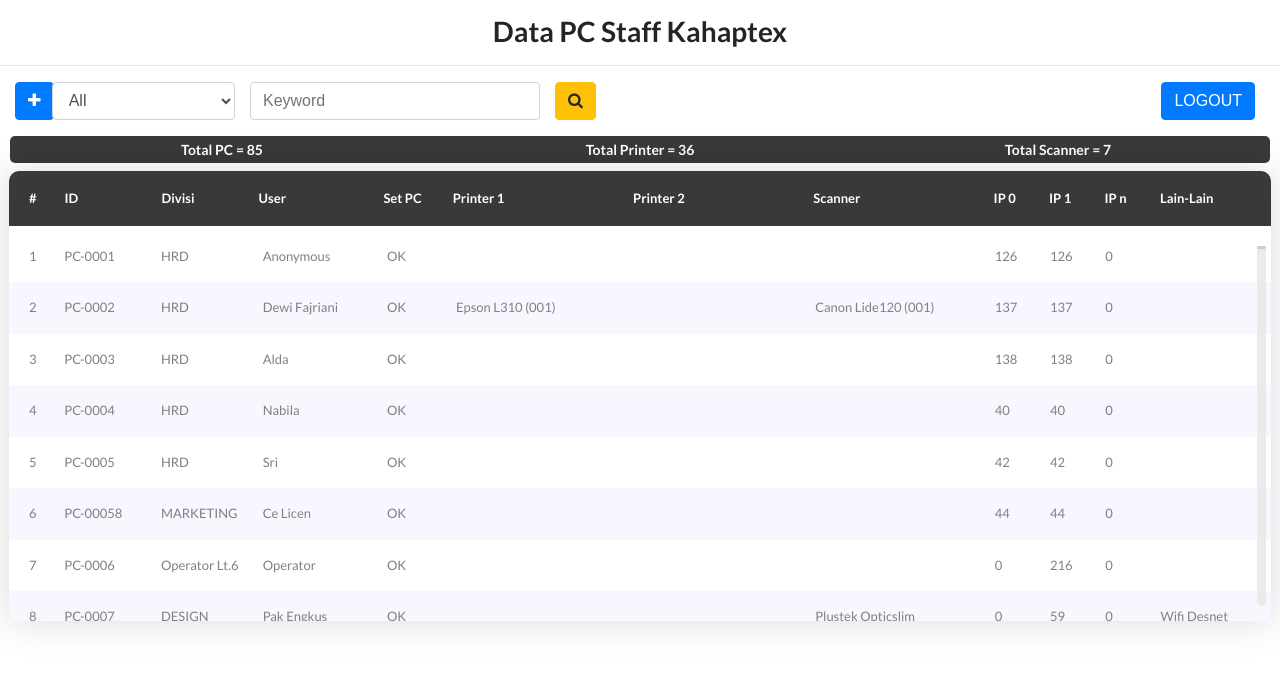
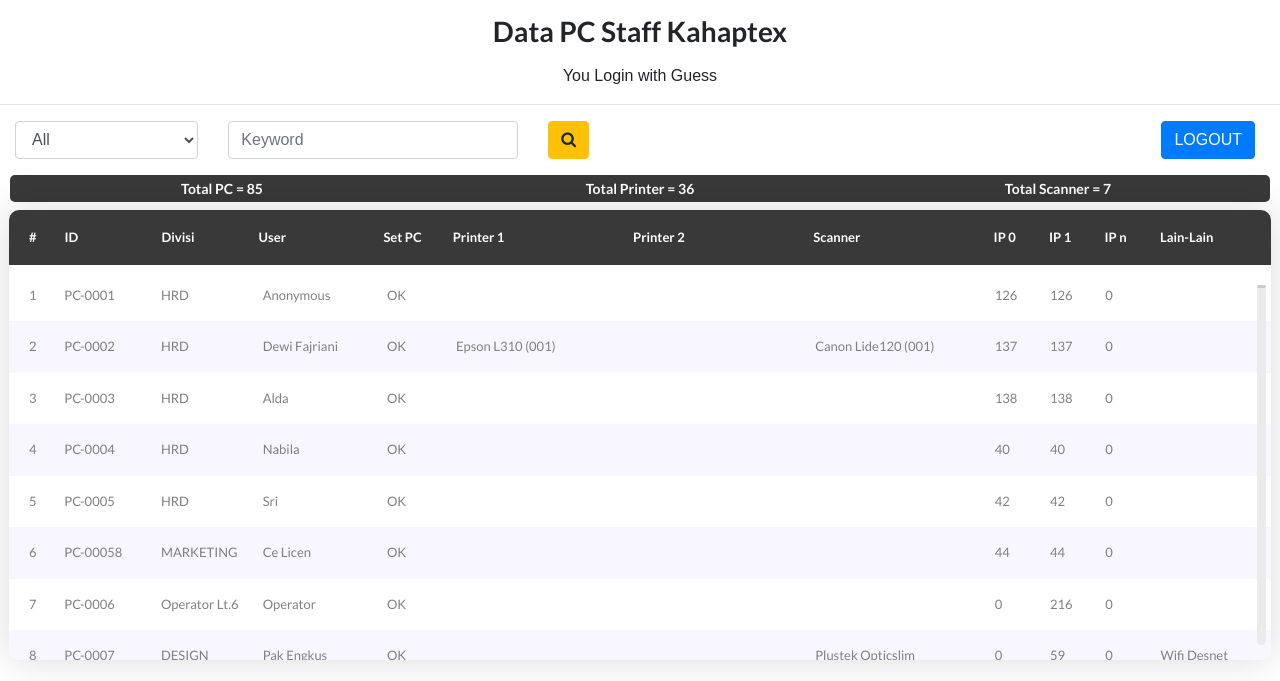
Before and after one commit to septyanid/pcid, a PHP site: page /index2 in a window 1280 px wide. Shown: the top 681 px of the page. Run offline with PHP 8.4, Linux system fonts and the light colour scheme; data comes from the database, SQL or seed files in the repository; lists and menus that the app fills with data are empty; some libraries are stand-ins or nearby versions.

Commit message:
session di index2

```diff
--- a/index2.php
+++ b/index2.php
@@ -30,6 +30,11 @@ session_start();
 <body>
 
 	<h3 class="judul">Data PC Staff Kahaptex</h3>
+	<div class="col-12" style="text-align: center;">
+	<div class="fade1" style="display: none;">
+		You Login with Guess
+	</div>
+</div>
 <hr />
 
 <?php
@@ -86,11 +91,11 @@ session_start();
 
 <form method="POST" action="">
     <div class="row mb-3">
-    	<div class="col-sm-1" >
+<!--     	<div class="col-sm-1" >
 	        <a href="#" type="button" class="btn btn-primary2" data-toggle="modal" data-target="#ModalInput"><i class="fa fa-plus"></i></a>
-	    </div>
+	    </div> -->
     	<div class="col-sm-2">
-            <select name="s_jurusan" id="s_jurusan" class="form-control all">
+            <select name="s_jurusan" id="s_jurusan" class="form-control all2">
                 <option value="">All</option>
                 <option value="manager" <?php if ($s_jurusan=="manager"){ echo "selected"; } ?>>MANAGER</option>
                 <option value="hrd" <?php if ($s_jurusan=="hrd"){ echo "selected"; } ?>>HRD</option>
@@ -111,10 +116,10 @@ session_start();
             </select>
     	</div>
 	    <div class="col-sm-3">
-	        <input type="text" placeholder="Keyword" name="s_keyword" id="s_keyword" class="form-control key" value="<?php echo $s_keyword; ?>">
+	        <input type="text" placeholder="Keyword" name="s_keyword" id="s_keyword" class="form-control key2" value="<?php echo $s_keyword; ?>">
 	    </div>
 	    <div class="col-sm-2">
-	        <button id="search" name="search" class="btn btn-warning srch"><i class="fa fa-search"></i></button>
+	        <button id="search" name="search" class="btn btn-warning srch2"><i class="fa fa-search"></i></button>
 	    </div>
 	    <div class="col">
 	        <a href="logout.php" type="button" class="btn btn-logout">LOGOUT</a>
```
